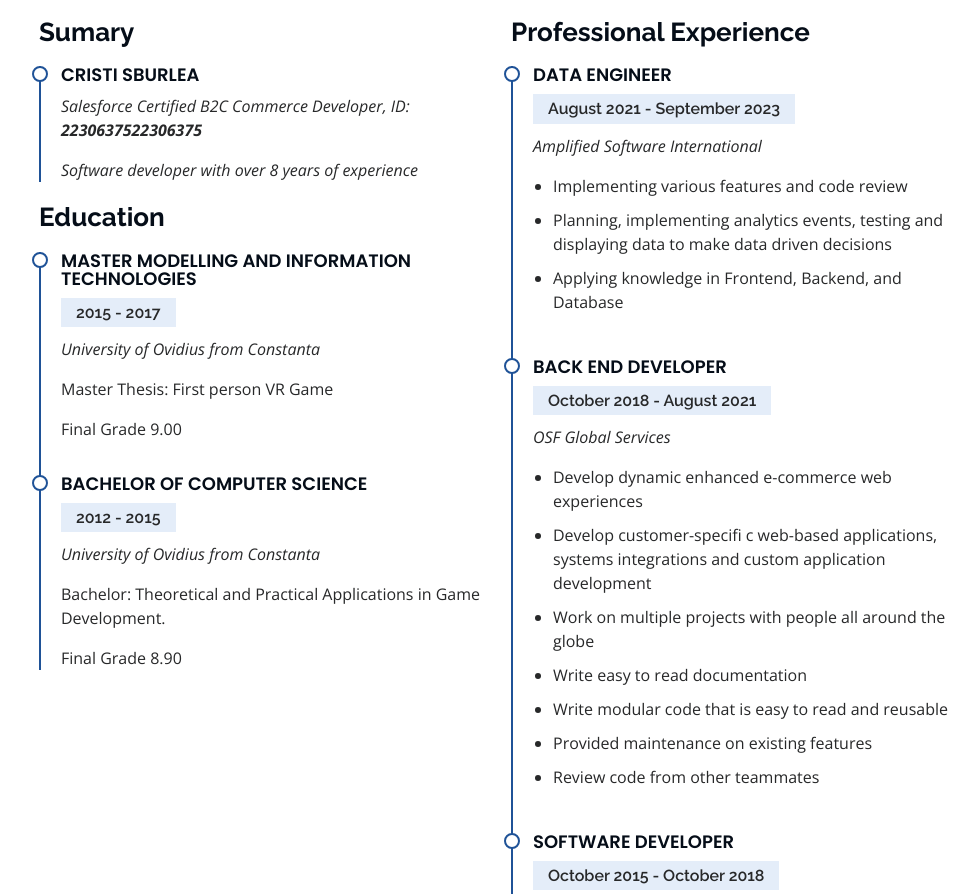
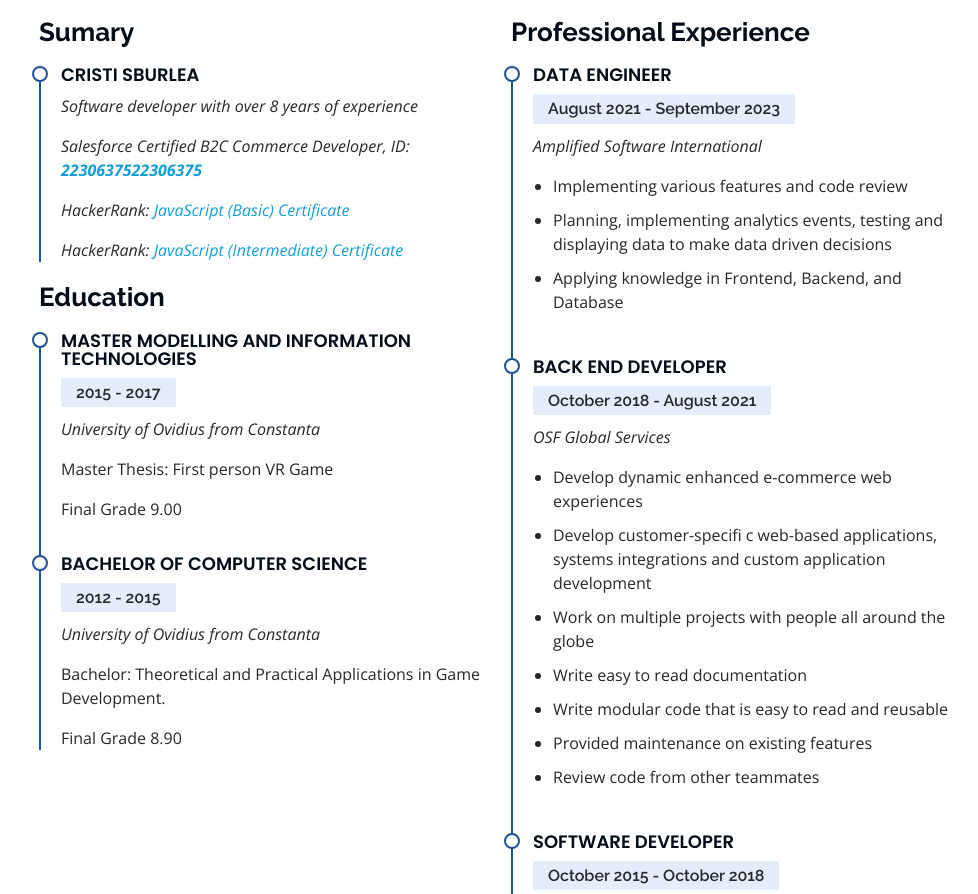
Before and after one commit to sbcristi/my-web1, a plain HTML site: page index.html in a window 1280 px wide. Shown: the part 2500-3394 px from the top of the page, without its empty margins (291-1269 px from the left). Drawn offline with nearby package versions, Linux system fonts and the light colour scheme.

Commit message:
added hackerrank certifications

```diff
--- a/index.html
+++ b/index.html
@@ -292,8 +292,10 @@
             <h3 class="resume-title">Sumary</h3>
             <div class="resume-item pb-0">
               <h4>Cristi Sburlea</h4>
-              <p><em>Salesforce Certified B2C Commerce Developer, ID: <b>2230637522306375</b></em></p>
               <p><em>Software developer with over 8 years of experience</em></p>
+              <p><em>Salesforce Certified B2C Commerce Developer, ID: <b><a href="https://www.salesforce.com/trailblazer/csburlea">2230637522306375</a></b></em></p>
+              <p><em>HackerRank: <a href="https://www.hackerrank.com/certificates/68566cdac825">JavaScript (Basic) Certificate</a></em></p>
+              <p><em>HackerRank: <a href="https://www.hackerrank.com/certificates/c85bfb647804">JavaScript (Intermediate) Certificate</a></em></p>
             </div>
 
             <h3 class="resume-title">Education</h3>
```
